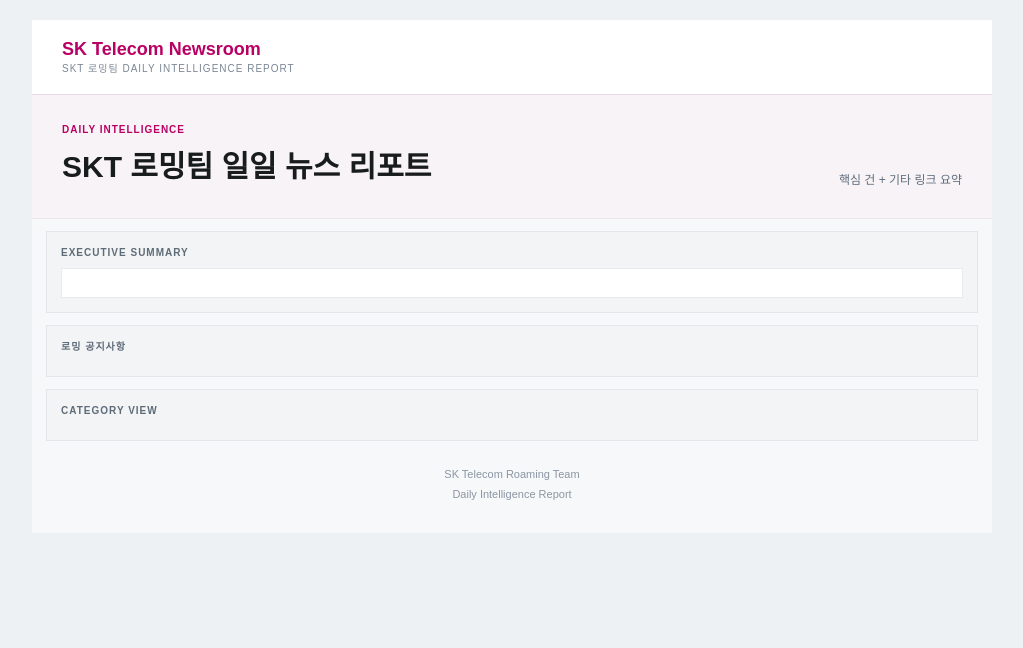
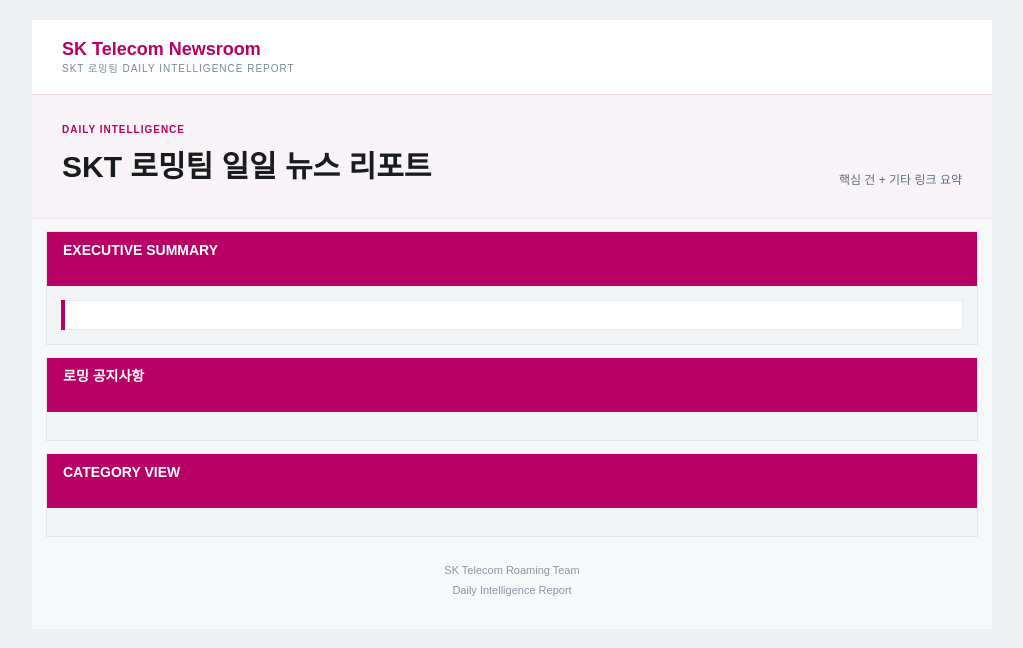
Before and after one commit to tyler-bit-ai/NewsCollectorVersel, a Flask app: template src/notifiers/templates/email_template.html in a window 1280 px wide. Shown: the top 648 px of the page, without its empty margins (128-1151 px from the left). Run offline with Flask 3, Linux system fonts and the light colour scheme; the template is opened without the code that fills it, so the values that code supplies are empty.

Commit message:
feat: Outlook 가독성 개선 - 마젠타 섹션 헤더바, 폰트 위계(본문13/공지14/라벨11px), 링크 밑줄, 빈 카테고리 카드 숨김

```diff
--- a/src/notifiers/templates/email_template.html
+++ b/src/notifiers/templates/email_template.html
@@ -77,23 +77,19 @@
             background-color: #f3f4f5;
             border: 1px solid #e3e7ea;
         }
-        .section-kicker {
-            color: #5e6b78;
-            font-size: 10px;
-            line-height: 1.4;
-            font-weight: bold;
-            letter-spacing: 1px;
-            text-transform: uppercase;
+        .section-head {
+            background-color: #b90064;
         }
-        .section-title {
-            color: #191c1d;
-            font-size: 19px;
+        .section-head-title {
+            color: #ffffff;
+            font-size: 14px;
             line-height: 1.3;
             font-weight: bold;
         }
         .panel {
             background-color: #ffffff;
             border: 1px solid #e6ebee;
+            border-left: 4px solid #b90064;
         }
         .summary-list,
         .more-list {
@@ -231,11 +204,15 @@
                     </tr>
                     <tr>
                         <td style="padding: 12px 14px 0;">
-                            <table class="section-shell" width="100%" cellpadding="0" cellspacing="0" border="0" role="presentation">
+                            <table class="section-shell" width="100%" cellpadding="0" cellspacing="0" border="0" role="presentation" bgcolor="#f3f4f5" style="background-color:#f3f4f5; border:1px solid #e3e7ea;">
+                                <tr>
+                                    <td class="section-head" bgcolor="#b90064" height="36" style="padding: 9px 16px; background-color:#b90064;">
+                                        <p class="section-head-title" style="color:#ffffff; font-size:14px; font-weight:bold; margin:0;">EXECUTIVE SUMMARY</p>
+                                    </td>
+                                </tr>
                                 <tr>
                                     <td style="padding: 14px;">
-                                        <p class="section-kicker" style="margin-bottom: 8px;">Executive Summary</p>
-                                        <table class="panel" width="100%" cellpadding="0" cellspacing="0" border="0" role="presentation">
+                                        <table class="panel" width="100%" cellpadding="0" cellspacing="0" border="0" role="presentation" bgcolor="#ffffff" style="background-color:#ffffff; border:1px solid #e6ebee; border-left:4px solid #b90064;">
                                             <tr>
                                                 <td style="padding: 14px;">
                                                     <ul class="summary-list">{{TODAY_BRIEF}}</ul>
@@ -249,10 +226,14 @@
                     </tr>
                     <tr>
                         <td style="padding: 12px 14px 0;">
-                            <table class="section-shell" width="100%" cellpadding="0" cellspacing="0" border="0" role="presentation">
+                            <table class="section-shell" width="100%" cellpadding="0" cellspacing="0" border="0" role="presentation" bgcolor="#f3f4f5" style="background-color:#f3f4f5; border:1px solid #e3e7ea;">
+                                <tr>
+                                    <td class="section-head" bgcolor="#b90064" height="36" style="padding: 9px 16px; background-color:#b90064;">
+                                        <p class="section-head-title" style="color:#ffffff; font-size:14px; font-weight:bold; margin:0;">로밍 공지사항</p>
+                                    </td>
+                                </tr>
                                 <tr>
                                     <td style="padding: 14px;">
-                                        <p class="section-kicker" style="margin-bottom: 8px;">로밍 공지사항</p>
                                         <table width="100%" cellpadding="0" cellspacing="0" border="0" role="presentation">
                                             <tr>
                                                 {{ROAMING_NOTICE_CARDS}}
@@ -265,10 +246,14 @@
                     </tr>
                     <tr>
                         <td style="padding: 12px 14px 0;">
-                            <table class="section-shell" width="100%" cellpadding="0" cellspacing="0" border="0" role="presentation">
+                            <table class="section-shell" width="100%" cellpadding="0" cellspacing="0" border="0" role="presentation" bgcolor="#f3f4f5" style="background-color:#f3f4f5; border:1px solid #e3e7ea;">
+                                <tr>
+                                    <td class="section-head" bgcolor="#b90064" height="36" style="padding: 9px 16px; background-color:#b90064;">
+                                        <p class="section-head-title" style="color:#ffffff; font-size:14px; font-weight:bold; margin:0;">CATEGORY VIEW</p>
+                                    </td>
+                                </tr>
                                 <tr>
                                     <td style="padding: 14px;">
-                                        <p class="section-kicker" style="margin-bottom: 8px;">Category View</p>
                                         <table width="100%" cellpadding="0" cellspacing="0" border="0" role="presentation">
                                             {{CATEGORY_SECTIONS}}
                                         </table>
```
Also changed, not shown: other parts of src/notifiers/templates/email_template.html (+14 -37 lines), src/notifiers/email_formatter.py (+20 -17 lines).
